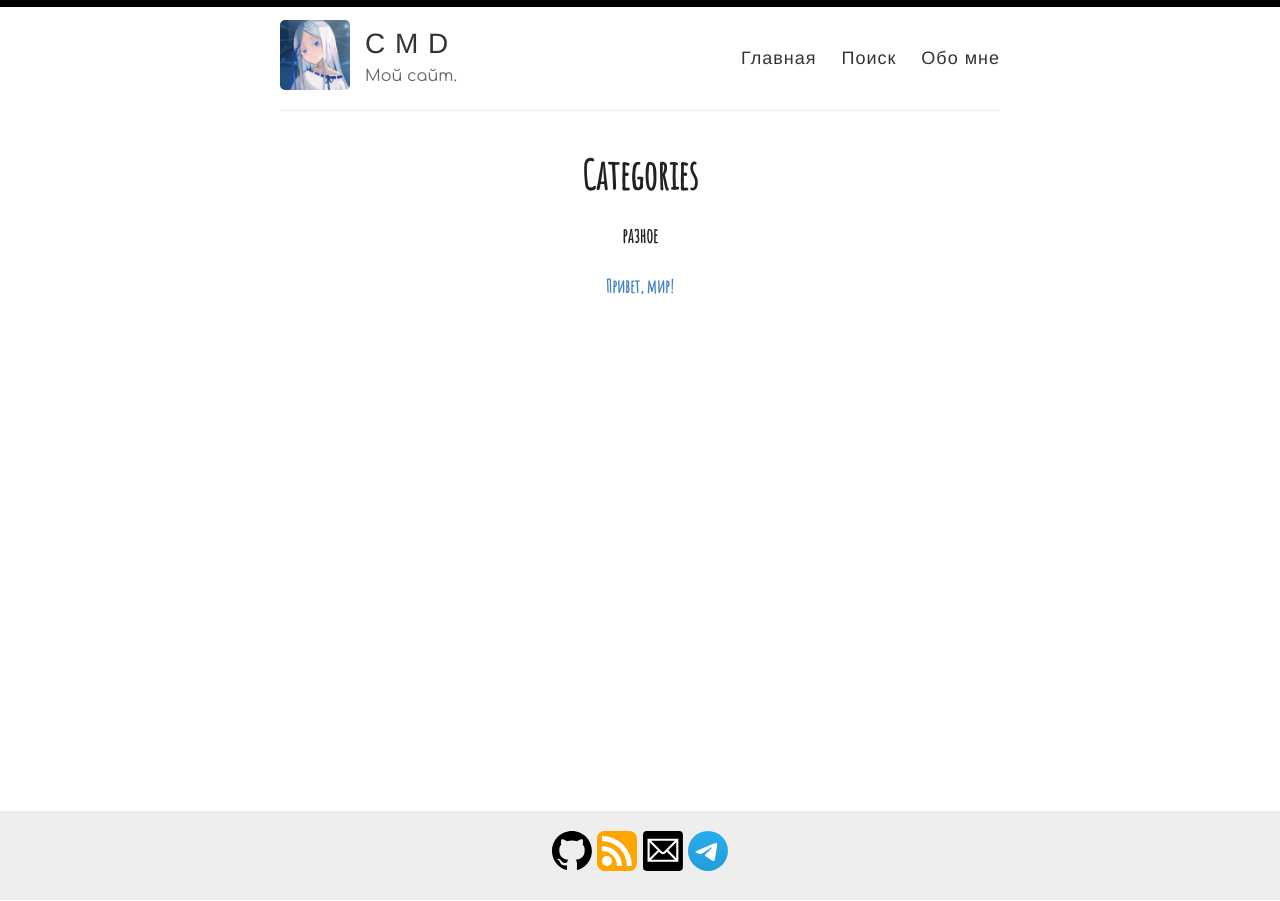
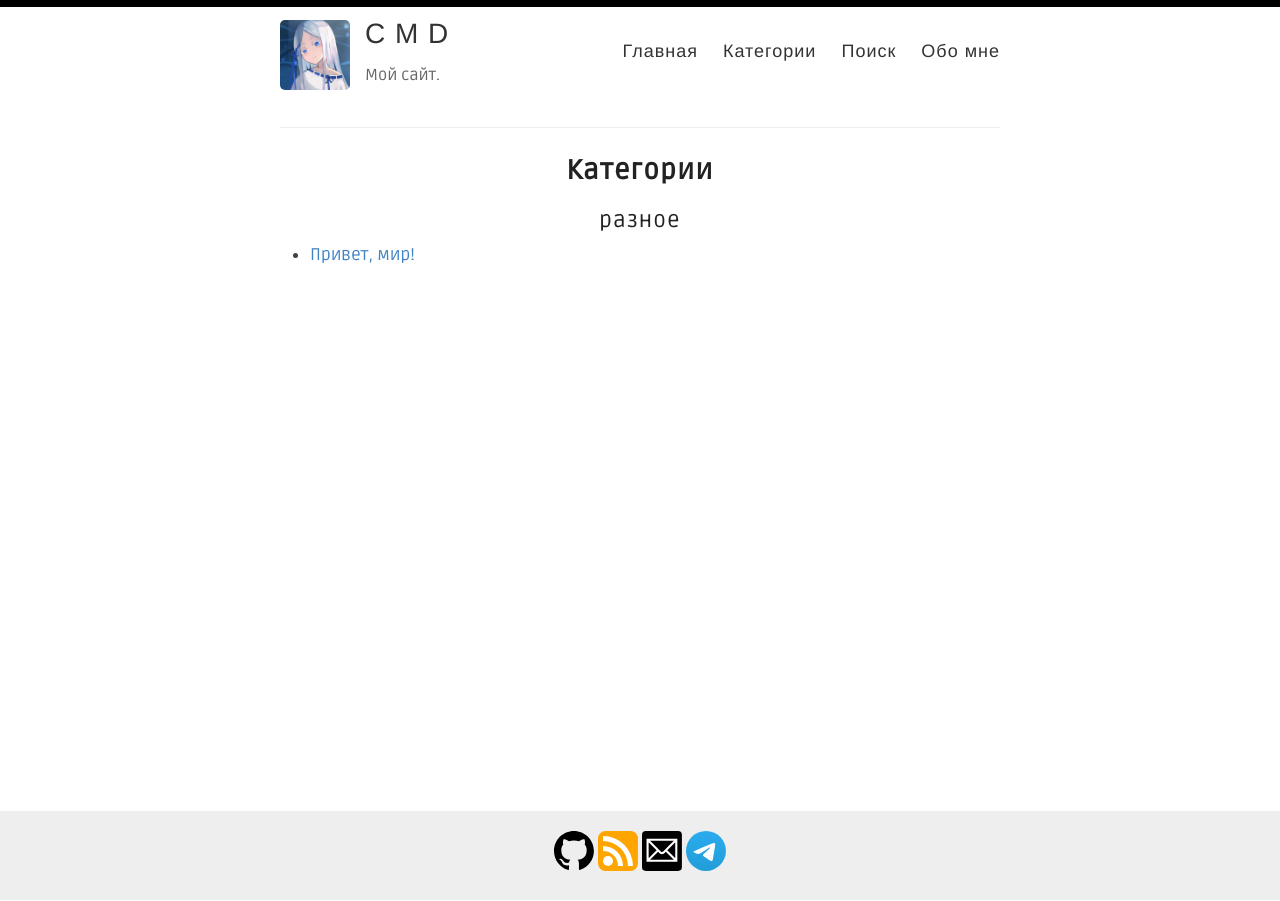
Before and after one commit to cmd410/cmd410.github.io, a Jekyll site: the page built from _pages/categories.md, in a window 1280 px wide. Built offline with Jekyll 4.4.1, drawn with Linux system fonts in a browser that asks for light colours.

Commit message:
categories + style and template improvements

```diff
--- a/_layouts/default.html
+++ b/_layouts/default.html
@@ -28,6 +28,7 @@
 
             <nav>
               <a href="{{ site.baseurl }}/">Главная</a>
+              <a href="{{ site.baseurl }}/categories">Категории</a>
               <a href="{{ site.baseurl }}/search">Поиск</a>
               <a href="{{ site.baseurl }}/about">Обо мне</a>
             </nav>
--- a/_pages/categories.md
+++ b/_pages/categories.md
@@ -1,7 +1,7 @@
 ---
 layout: page
 permalink: /categories/
-title: Categories
+title: Категории
 ---
 
 
@@ -12,13 +12,17 @@ title: Categories
     <div id="#{{ category_name | slugize }}"></div>
     <p></p>
 
-    <h3 class="category-head">{{ category_name }}</h3>
+    <h2 class="category-head">{{ category_name }}</h2>
     <a name="{{ category_name | slugize }}"></a>
+    <ul>
     {% for post in site.categories[category_name] %}
+    <li>
     <article class="archive-item">
-      <h4><a href="{{ site.baseurl }}{{ post.url }}">{% if post.title and post.title != "" %}{{post.title}}{% else %}{{post.excerpt |strip_html}}{%endif%}</a></h4>
+      <a href="{{ site.baseurl }}{{ post.url }}">{% if post.title and post.title != "" %}{{post.title}}{% else %}{{post.excerpt |strip_html}}{%endif%}</a>
     </article>
+    </li>
     {% endfor %}
+    </ul>
   </div>
 {% endfor %}
 </div>
--- a/assets/style.scss
+++ b/assets/style.scss
@@ -13,9 +13,7 @@
 /* BASE RULES */
 /**************/
 
-@import url('https://fonts.googleapis.com/css?family=Roboto');
-@import url('https://fonts.googleapis.com/css2?family=Amatic+SC&display=swap');
-@import url('https://fonts.googleapis.com/css2?family=Comfortaa&display=swap');
+@import url('https://fonts.googleapis.com/css2?family=Ruda&display=swap');
 
 html {
   font-size: 100%;
@@ -24,11 +22,11 @@ html {
 
 body {
   background: #fff;
-  font-family: 'Comfortaa', cursive, -system-ui, -apple-system, BlinkMacSystemFont, "Segoe UI", Roboto, Helvetica, Arial, sans-serif, "Apple Color Emoji", "Segoe UI Emoji", "Segoe UI Symbol";
+  font-family: 'Ruda', -system-ui, -apple-system, BlinkMacSystemFont, "Segoe UI", Roboto, Helvetica, Arial, sans-serif, "Apple Color Emoji", "Segoe UI Emoji", "Segoe UI Symbol";
   color: #404040;
-  line-height: 1.7;
-  font-weight: 400;
-  font-size: 18px;
+  line-height: 100%;
+  font-weight: 100;
+  font-size: 17px;
   height: 100%;
 }
 
@@ -40,11 +38,12 @@ body {
 }
 
 h1, h2, h3, h4, h5, h6 {
-  font-family: 'Amatic SC', cursive, -system-ui, -apple-system, BlinkMacSystemFont, "Segoe UI", Roboto, Helvetica, Arial, sans-serif, "Apple Color Emoji", "Segoe UI Emoji", "Segoe UI Symbol";
+  font-family: 'Ruda', -system-ui, -apple-system, BlinkMacSystemFont, "Segoe UI", Roboto, Helvetica, Arial, sans-serif, "Apple Color Emoji", "Segoe UI Emoji", "Segoe UI Symbol";
   color: $darkerGray;
-  font-weight: bold;
+  font-weight: 100;
 
-  line-height: 1.7;
+  letter-spacing: 0.05em;
+  line-height: 100%;
   margin: 1em 0 15px;
   padding: 0;
   text-align: center;
@@ -55,14 +54,14 @@ h1, h2, h3, h4, h5, h6 {
 }
 
 h1 {
-  font-size: 40px;
+  font-size: 27px;
   a {
     color: inherit;
   }
 }
 
 h2 {
-  font-size: 32px;
+  font-size: 22px;
 }
 
 @media (min-width: 769px){
@@ -325,6 +324,7 @@ p > img {
   margin: -5px 0 0 0;
   color: $gray;
   font-size: 16px;
+  line-height: 400%;
 
   @include mobile {
     margin: 3px 0;
@@ -448,7 +448,7 @@ body:after {
 }
 
 .post h1{
-  font-family: 'Amatic SC', cursive, -system-ui, -apple-system, BlinkMacSystemFont, "Segoe UI", Roboto, Helvetica, Arial, sans-serif, "Apple Color Emoji", "Segoe UI Emoji", "Segoe UI Symbol";
+  font-family: 'Ruda', -system-ui, -apple-system, BlinkMacSystemFont, "Segoe UI", Roboto, Helvetica, Arial, sans-serif, "Apple Color Emoji", "Segoe UI Emoji", "Segoe UI Symbol";
   text-align: center;
   font-weight: bold;
   font-kerning: auto;
@@ -457,7 +457,7 @@ body:after {
 }
 
 .page h1{
-  font-family: 'Amatic SC', cursive, -system-ui, -apple-system, BlinkMacSystemFont, "Segoe UI", Roboto, Helvetica, Arial, sans-serif, "Apple Color Emoji", "Segoe UI Emoji", "Segoe UI Symbol";
+  font-family: 'Ruda', -system-ui, -apple-system, BlinkMacSystemFont, "Segoe UI", Roboto, Helvetica, Arial, sans-serif, "Apple Color Emoji", "Segoe UI Emoji", "Segoe UI Symbol";
   text-align: center;
   font-weight: bold;
   font-kerning: auto;
```
